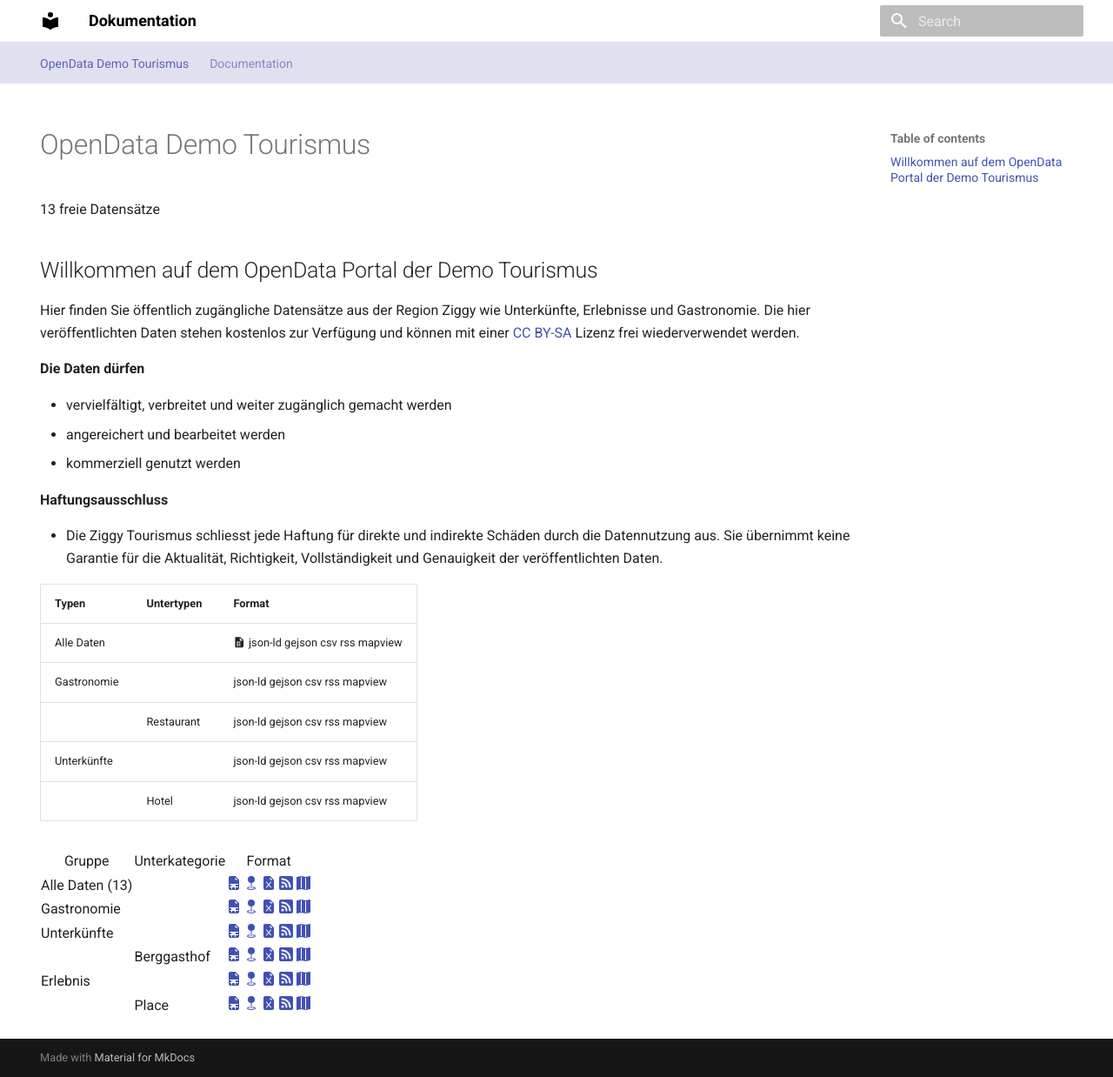
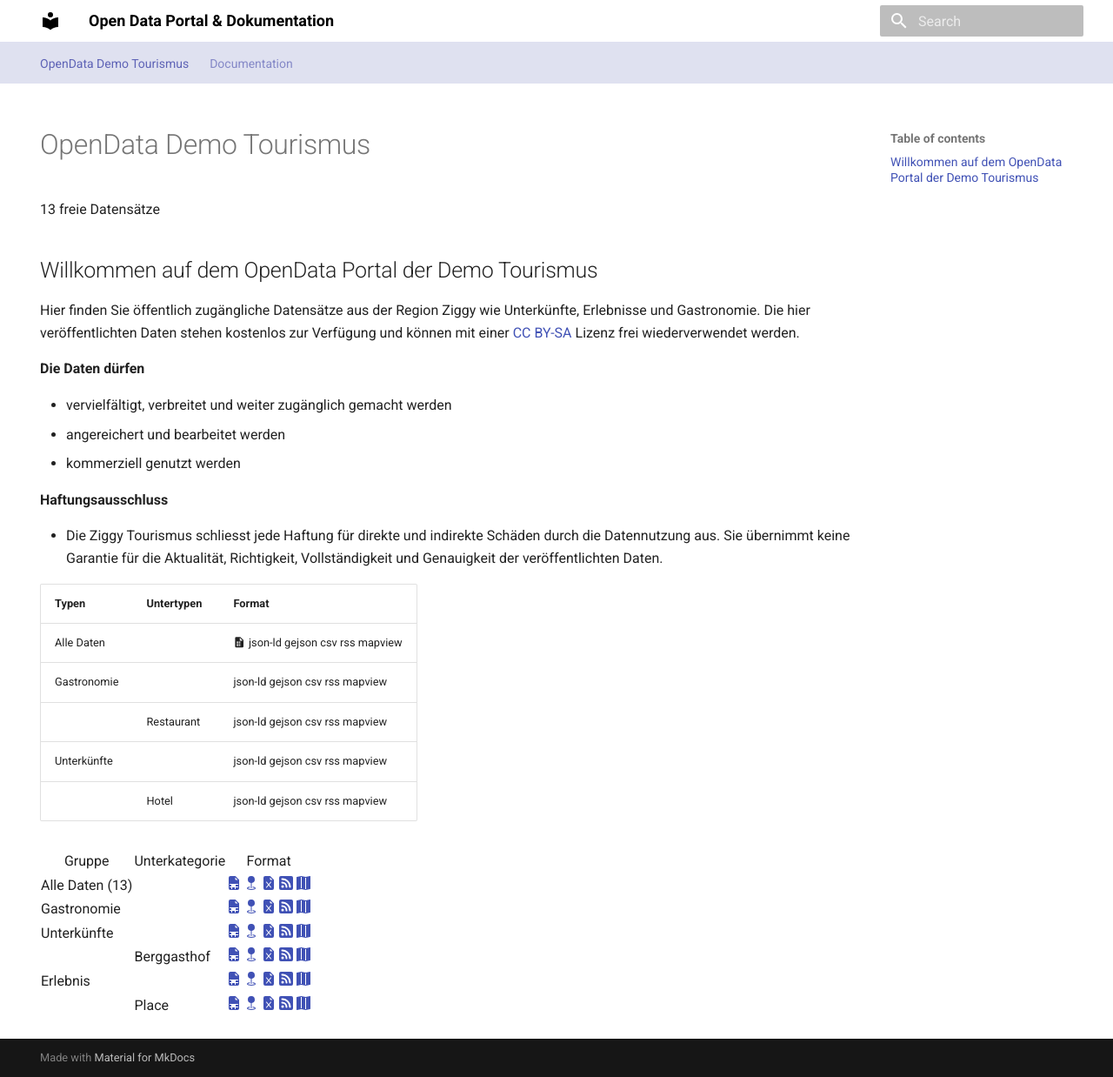
Before and after one commit to tsolenthaler/opendata.demo.contentdesk.io, an MkDocs documentation site: the page built from docs/index.md, in a window 1280 px wide and 1238 px high. Shown: the whole window at 87% size. Built offline with MkDocs 1.6.1 and Material for MkDocs 9.7.7, drawn with Linux system fonts in a browser that asks for light colours.

Commit message:
Update site name in mkdocs.yml to reflect Open Data Portal

```diff
--- a/mkdocs.yml
+++ b/mkdocs.yml
@@ -1,5 +1,5 @@
 # Project information
-site_name: Dokumentation
+site_name: Open Data Portal & Dokumentation
 site_url: https://opendata.demo.contentdesk.io
 theme:
   name: material
```
